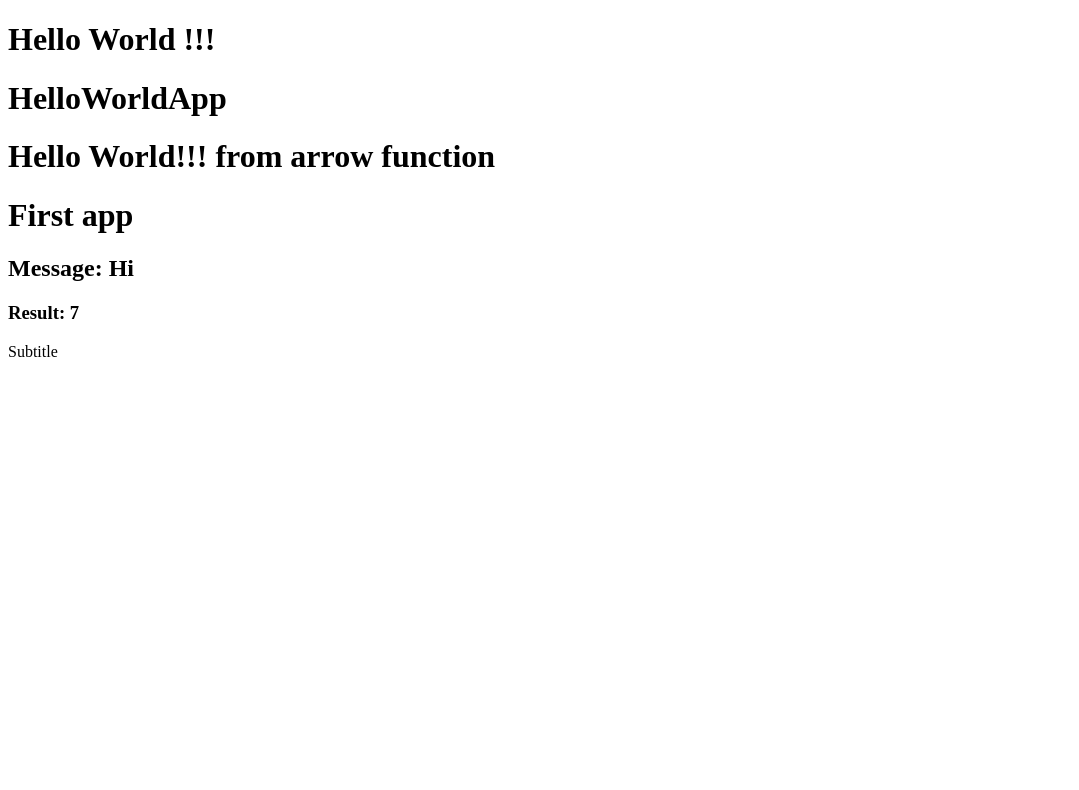
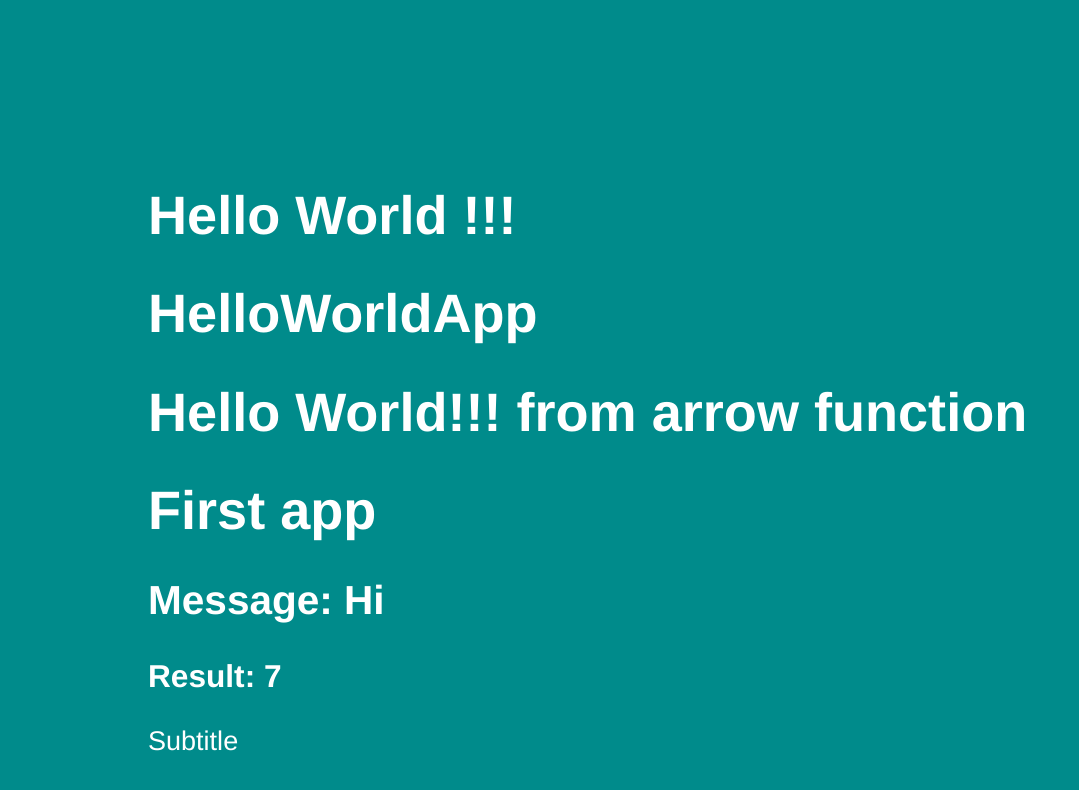
Before and after one commit to Rubru94/course-react-hooks-MERN, a React (Vite) app in the folder react/03-counter-app-vite/: page / in a window 1280 px wide. Shown: the top 790 px of the page, without its empty margins (0-1079 px from the left). Built offline with nearby package versions, Linux system fonts and the light colour scheme.

Commit message:
feat(03-counter-app-vite): Add css styles

```diff
--- a/react/03-counter-app-vite/package.json
+++ b/react/03-counter-app-vite/package.json
@@ -24,6 +24,7 @@
     "eslint-plugin-react-hooks": "^4.6.0",
     "eslint-plugin-react-refresh": "^0.4.6",
     "prettier": "^3.2.5",
+    "sass": "^1.77.2",
     "typescript": "^5.2.2",
     "vite": "^5.2.0"
   }
--- a/react/03-counter-app-vite/src/main.tsx
+++ b/react/03-counter-app-vite/src/main.tsx
@@ -4,6 +4,8 @@ import ReactDOM from 'react-dom/client';
 // import AppHelloWorld from './hello-world-app'; /** default export */
 import { App, App2, HelloWorldApp } from './HelloWorldApp';
 import { FirstApp } from './FirstApp';
+
+import './styles.scss';
 
 ReactDOM.createRoot(document.getElementById('root') as HTMLElement).render(
   <React.StrictMode>
--- /dev/null
+++ b/react/03-counter-app-vite/src/styles.scss
@@ -0,0 +1,10 @@
+/* global styles */
+
+html,
+body {
+  background-color: darkcyan;
+  color: white;
+  font-family: Helvetica, Arial, sans-serif;
+  font-size: 1.3rem;
+  padding: 70px;
+}
```
Also changed, not shown: 1 other file (tests, documents, lock files or other folders).
